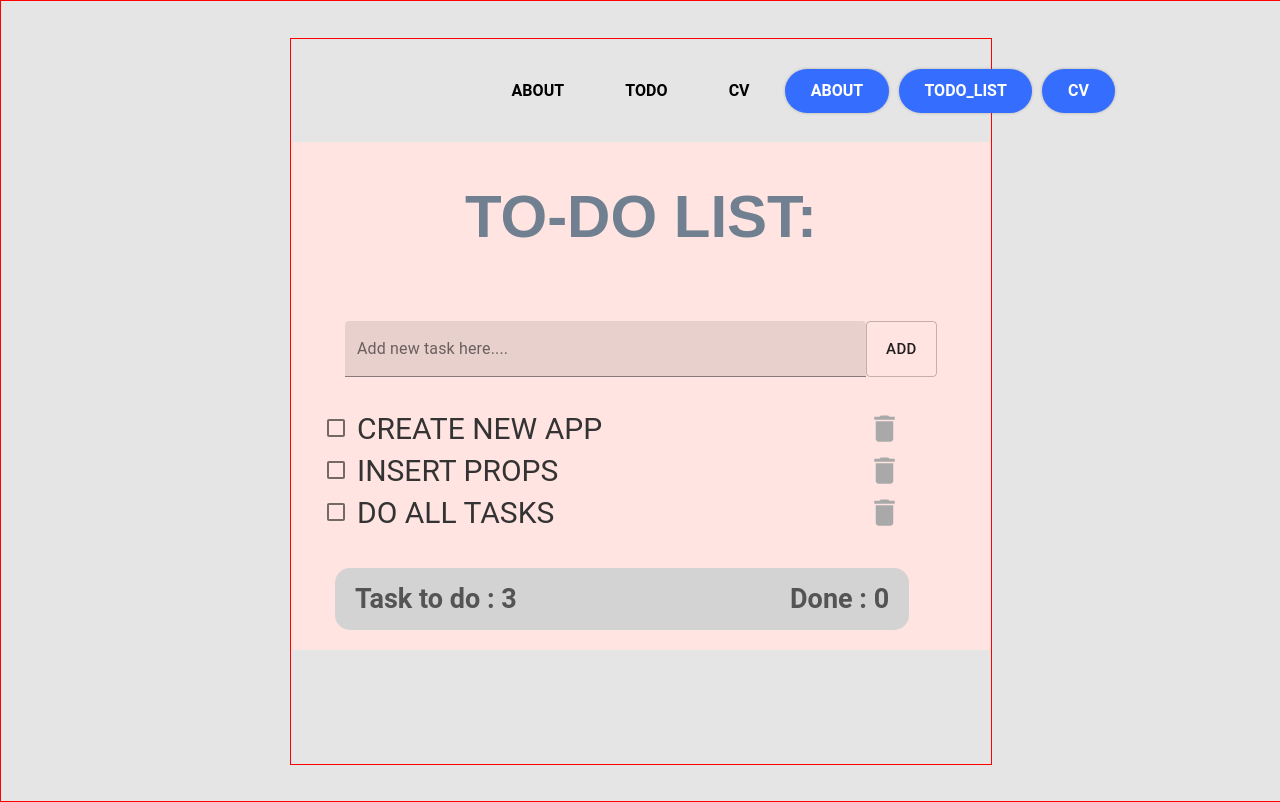
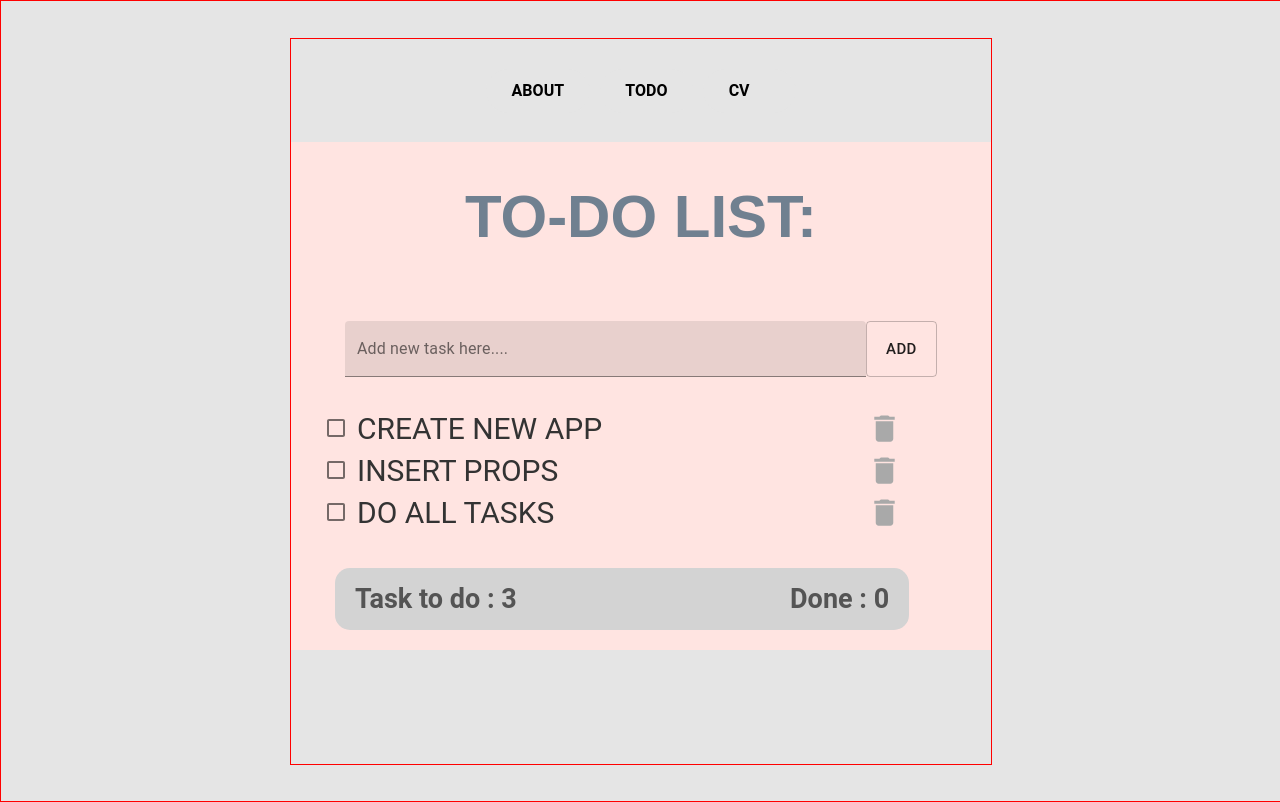
Before and after one commit to WebHeroSchool/React_Todo_NM, a React (Create React App) app: page /todo in a window 1280 px wide. Built offline with nearby package versions, Linux system fonts and the light colour scheme.

Commit message:
changes with mentor 20.11.20 fixed

```diff
--- a/src/Components/App/About/About.js
+++ b/src/Components/App/About/About.js
@@ -1,6 +1,6 @@
 import React, { useState, useEffect } from 'react';
 import styles from './About.module.css';
-import { CardContent, CircularProgress } from '@material-ui/core';
+import { CircularProgress } from '@material-ui/core';
 import { Octokit } from '@octokit/rest';
 
 const octokit = new Octokit();
@@ -22,46 +22,45 @@ const About = () => {
   const [state, setState] = useState(InitialState);
   const [resp, setResp] = useState(InitialResp);
 
-  // useEffect(() => {
-  //   octokit.repos.listForUser({
-  //     username: state.username,
-  //     per_page: 10,
-  //     since: '2020-01-01'
-  //   })
-  //     .then(({ data }) => {
-  //       setState({
-  //         ...state,
-  //         repoList: data,
-  //         isLoading: false,
-  //         fetchReposSuccess: true
-  //       });
-  //     })
-  //     .catch(err =>{
-  //       setState({
-  //         error: err,
-  //         isLoading: false,
-  //         fetchReposSuccess: false
-  //       });
-  //     });
-  //
-  //   octokit.users.getByUsername({
-  //     username: state.username
-  //   })
-  //     .then((response) => {
-  //       setResp({
-  //         ...state,
-  //         avatarURL: response.data.avatar_url,
-  //         name: response.data.name
-  //       });
-  //     })
-  //     .catch(err =>{
-  //       setResp({
-  //         error: err
-  //       });
-  //     });
-  // }, [state]);
+  useEffect(() => {
+    octokit.repos.listForUser({
+      username: state.username,
+      per_page: 10,
+      since: '2020-01-01'
+    })
+      .then(({ data }) => {
+        setState({
+          ...state,
+          repoList: data,
+          isLoading: false,
+          fetchReposSuccess: true
+        });
+      })
+      .catch(err =>{
+        setState({
+          error: err,
+          isLoading: false,
+          fetchReposSuccess: false
+        });
+      });
+
+    octokit.users.getByUsername({
+      username: state.username
+    })
+      .then((response) => {
+        setResp({
+          ...state,
+          avatarURL: response.data.avatar_url,
+          name: response.data.name
+        });
+      })
+      .catch(err =>{
+        setResp({
+          error: err
+        });
+      });
+  }, [state]);
   return (
-             // <CardContent className={styles.content}>
       <>
               <div className={styles.about}>
                 <h1>{state.isLoading ? <CircularProgress color="secondary"/> : 'ABOUT' }</h1>
@@ -96,7 +95,6 @@ const About = () => {
                 </div>
                 }
               </main>
-             {/*</CardContent>*/}
       </>
   );
 };
--- a/src/Components/App/App.js
+++ b/src/Components/App/App.js
@@ -6,9 +6,6 @@ import Contacts from './CV/Contacts';
 import styles from './App.module.css';
 import classnames from 'classnames';
 
-
-
-
 const App = () => {
   const [buttons, setButtons] = useState([
       {name: 'ABOUT', isClicked: false, path: '/' },
@@ -16,29 +13,28 @@ const App = () => {
       {name: 'CV', isClicked: false, path: '/contacts'}
     ]);
 
-let linkList = buttons.map((el, i) => {
+  const chooseButtonClick = (idx) =>{
+    let newButtons =[...buttons] ;
+    newButtons.map(el => {
+      el.isClicked = false ;
+    });
+    newButtons[idx].isClicked = true;
+    setButtons(newButtons);
+  };
+
+  let linkList = buttons.map((el, i) => {
   return  <Link
               to={el.path}
               className= {classnames({
                 [styles.link]: true,
-                [styles.linkActive]: el.isClicked ,
+                [styles.linkActive]: (el.isClicked) ,
               })}
               onClick={() => chooseButtonClick(i)}
           >{el.name}</Link>
 });
 
-const chooseButtonClick = (i) =>{
-  let newButtons = buttons;
-  newButtons.map((el, i) => {
-    el.isClicked = false;
-  });
-  newButtons[i].isClicked = true;
-  console.log('newButtons', newButtons);
-  // newButtons[i].isClicked = true;
-  setButtons(newButtons);
-};
 useEffect(() => {
-  console.log('buttons', buttons);
+  console.log('buttons in useEffect', buttons);
 }, [buttons]);
 
   return(
@@ -47,23 +43,6 @@ useEffect(() => {
           <div className={styles.inner}>
             <div className={styles.nav}>
               {linkList}
-              <Link
-                  to='/'
-                  className= {classnames({
-                    [styles.link]: true,
-                    [styles.linkActive]: buttons,
-                  })}
-                  onClick={() => { buttons ? setButtons(false): setButtons(true) }}
-              >ABOUT</Link>
-              <Link to='/todo' className= {classnames({
-                [styles.link]: true,
-                [styles.linkActive]: buttons,
-              })}
-              >TODO_LIST</Link>
-              <Link to='/contacts' className= {classnames({
-                [styles.link]: true,
-                [styles.linkActive]: buttons,
-              })}>CV</Link>
             </div>
             <div className={styles.content}>
               <Route path='/' exact component={About} />
@@ -76,5 +55,4 @@ useEffect(() => {
   );
 }
 
-
 export default App;
```
